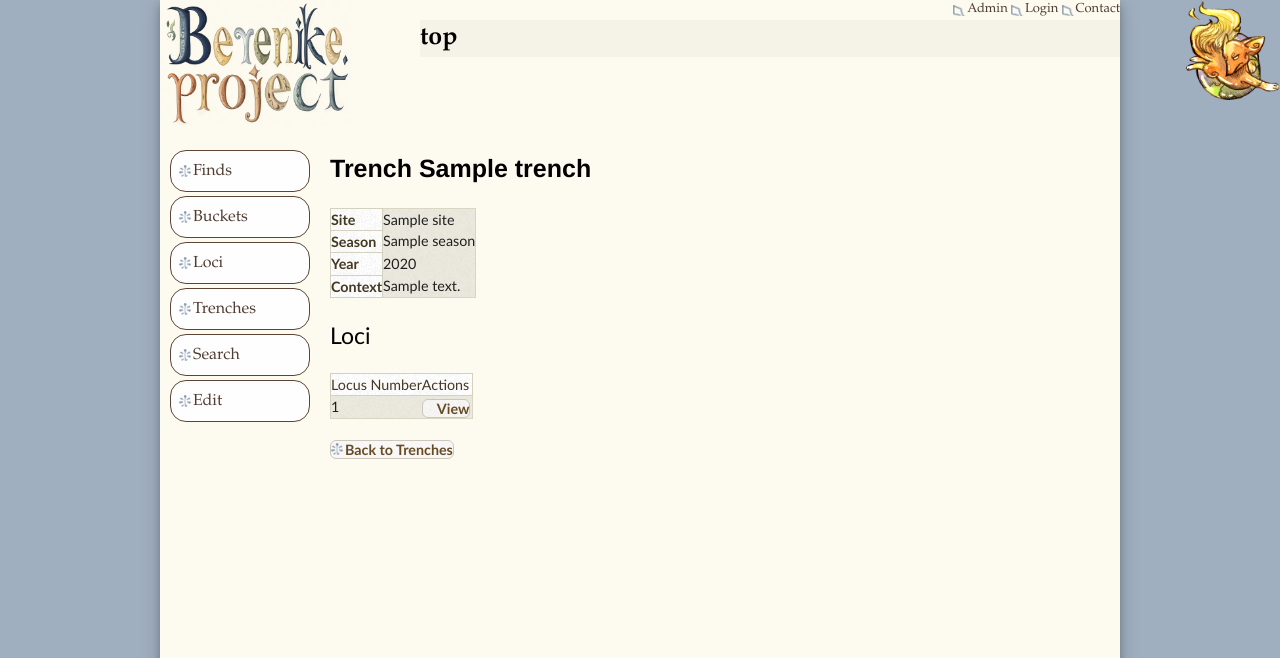
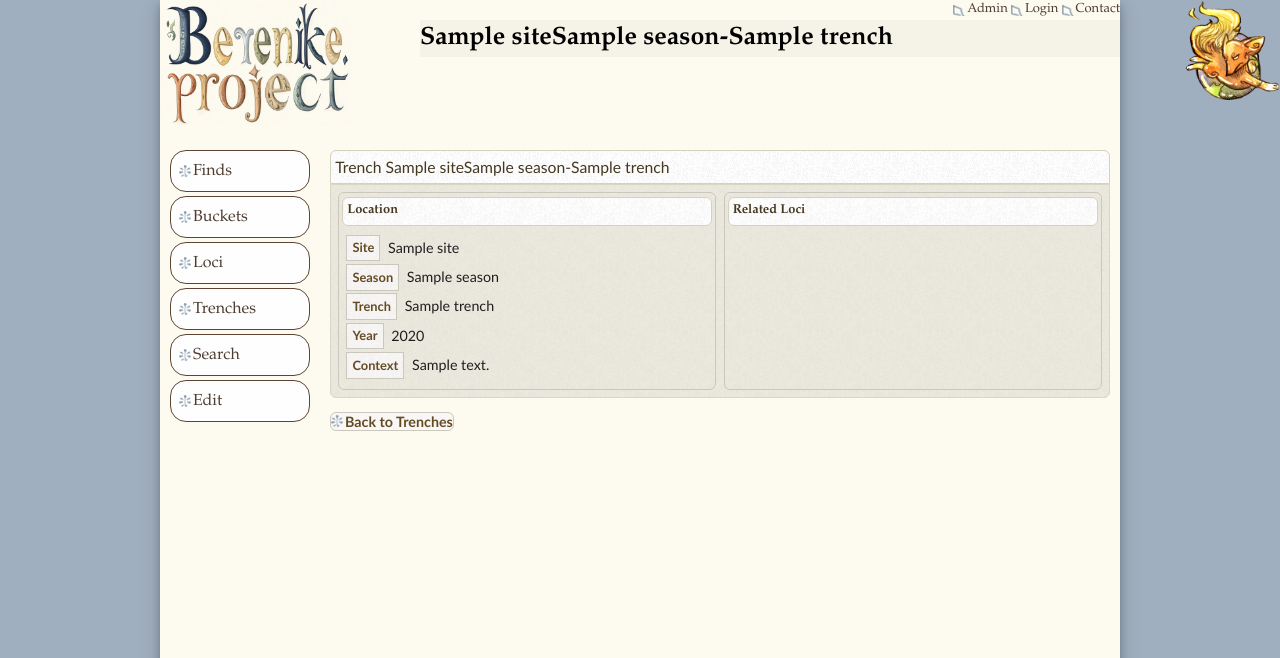
Before and after one commit to Edelweiss/berenike, a Symfony app: template templates/excavation/show.html.twig in a window 1280 px wide. Shown: the top 658 px of the page. Run offline with Twig, Linux system fonts and the light colour scheme; the template is opened without the code that fills it: most values are stand-ins (such as "Sample title", 1, 10 or a date in 2020); some libraries are stand-ins or nearby versions.

Commit message:
excavation/trench

```diff
--- /dev/null
+++ b/templates/excavation/_excavation.html.twig
@@ -0,0 +1,40 @@
+{% if excavation %}
+  <div class="ui-widget">
+    <div class="ui-widget-header ui-corner-top" style="padding: 0.3em;">
+      <h3 style="margin: 0; font-size: 1.1em;">Trench {{ excavation.site }}{{ excavation.season }}-{{ excavation.trench }}</h3>
+    </div>
+
+    <div class="ui-widget-content ui-corner-bottom" style="padding: 0.5em;">
+      <div style="display: grid; grid-template-columns: repeat(auto-fit, minmax(250px, 1fr)); gap: 0.5em;">
+        <div class="ui-widget ui-widget-content ui-corner-all" style="padding: 0.5em;">
+          <h4 class="ui-widget-header ui-corner-all" style="padding: 0.3em; margin: -0.3em -0.3em 0.5em -0.3em; font-size: 0.9em;">Location</h4>
+          <div class="ui-helper-clearfix">
+            <p style="margin: 0.2em 0;"><span class="ui-state-default" style="display: inline-block; padding: 0.2em 0.4em; margin-right: 0.3em; font-size: 0.9em;">Site</span> {{ excavation.site }}</p>
+            <p style="margin: 0.2em 0;"><span class="ui-state-default" style="display: inline-block; padding: 0.2em 0.4em; margin-right: 0.3em; font-size: 0.9em;">Season</span> {{ excavation.season }}</p>
+            <p style="margin: 0.2em 0;"><span class="ui-state-default" style="display: inline-block; padding: 0.2em 0.4em; margin-right: 0.3em; font-size: 0.9em;">Trench</span> {{ excavation.trench }}</p>
+            <p style="margin: 0.2em 0;"><span class="ui-state-default" style="display: inline-block; padding: 0.2em 0.4em; margin-right: 0.3em; font-size: 0.9em;">Year</span> {{ excavation.year }}</p>
+            <p style="margin: 0.2em 0;"><span class="ui-state-default" style="display: inline-block; padding: 0.2em 0.4em; margin-right: 0.3em; font-size: 0.9em;">Context</span> {{ excavation.context }}</p>
+          </div>
+        </div>
+
+        <div class="ui-widget ui-widget-content ui-corner-all" style="padding: 0.5em;">
+          <h4 class="ui-widget-header ui-corner-all" style="padding: 0.3em; margin: -0.3em -0.3em 0.5em -0.3em; font-size: 0.9em;">Related Loci</h4>
+          <div class="ui-helper-clearfix">
+            {% if excavation.loci|length > 0 %}
+              <div style="display: grid; grid-template-columns: repeat(auto-fill, minmax(120px, 1fr)); gap: 0.3em;">
+                {% for locus in excavation.loci %}
+                  <a href="{{ path('PapyrillioBerenike_LocusShow', {'id': locus.id}) }}" class="ui-state-default" style="padding: 0.2em 0.4em; font-size: 0.9em; text-decoration: none; text-align: center;">
+                    Locus {{ locus.number }}
+                  </a>
+                {% endfor %}
+              </div>
+            {% else %}
+              <p class="ui-state-disabled" style="padding: 0.2em; margin: 0;">No loci assigned</p>
+            {% endif %}
+          </div>
+        </div>
+
+      </div>
+    </div>
+  </div>
+{% endif %}
--- a/templates/excavation/list.html.twig
+++ b/templates/excavation/list.html.twig
@@ -1,4 +1,6 @@
 {% extends 'frontend.html.twig' %}
+
+{% block title %}Trenches | Berenike.project{% endblock %}
 
 {% block top %}
   Trenches
--- a/templates/excavation/show.html.twig
+++ b/templates/excavation/show.html.twig
@@ -1,64 +1,18 @@
 {% extends 'frontend.html.twig' %}
 
-{% block title %}Trench {{ excavation.trench }} - Berenike{% endblock %}
+{% block title %}Trench {{ excavation.site }}{{ excavation.season }}-{{ excavation.trench }} | Berenike.project{% endblock %}
+
+{% block top %}
+  <span title="site">{{ excavation.site }}</span><span title="season">{{ excavation.season }}</span>-<span title="trench">{{ excavation.trench }}</span>
+{% endblock %}
 
 {% block body %}
-    <div class="container">
-        <h1>Trench {{ excavation.trench }}</h1>
+  {% include 'excavation/_excavation.html.twig' with {'excavation': excavation} %}
 
-        <div class="ui-widget">
-            <table class="ui-widget-content">
-                <tbody>
-                    <tr>
-                        <th class="ui-widget-header">Site</th>
-                        <td>{{ excavation.site }}</td>
-                    </tr>
-                    <tr>
-                        <th class="ui-widget-header">Season</th>
-                        <td>{{ excavation.season }}</td>
-                    </tr>
-                    <tr>
-                        <th class="ui-widget-header">Year</th>
-                        <td>{{ excavation.year }}</td>
-                    </tr>
-                    <tr>
-                        <th class="ui-widget-header">Context</th>
-                        <td>{{ excavation.context }}</td>
-                    </tr>
-                </tbody>
-            </table>
+  <div class="actions" style="margin-top: 1em;">
+    <a href="{{ path('PapyrillioBerenike_ExcavationList') }}"  class="ui-button ui-widget ui-state-default ui-corner-all ui-button-text-only">
+      <span class="ui-button-text">Back to Trenches</span>
+    </a>
+   </div>
 
-            {% if excavation.loci|length > 0 %}
-                <h2>Loci</h2>
-                <table class="ui-widget-content">
-                    <thead>
-                        <tr class="ui-widget-header">
-                            <th>Locus Number</th>
-                            <th>Actions</th>
-                        </tr>
-                    </thead>
-                    <tbody>
-                    {% for locus in excavation.loci %}
-                        <tr>
-                            <td>{{ locus.number }}</td>
-                            <td>
-                                <a href="{{ path('PapyrillioBerenike_LocusShow', {'id': locus.id}) }}"
-                                   class="ui-button ui-widget ui-state-default ui-corner-all ui-button-text-only">
-                                    <span class="ui-button-text">View</span>
-                                </a>
-                            </td>
-                        </tr>
-                    {% endfor %}
-                    </tbody>
-                </table>
-            {% endif %}
-        </div>
-
-        <div class="actions">
-            <a href="{{ path('PapyrillioBerenike_ExcavationList') }}"
-               class="ui-button ui-widget ui-state-default ui-corner-all ui-button-text-only">
-                <span class="ui-button-text">Back to Trenches</span>
-            </a>
-        </div>
-    </div>
 {% endblock %}
--- a/templates/find/_find.html.twig
+++ b/templates/find/_find.html.twig
@@ -1,7 +1,7 @@
 {% if find %}
   <div class="ui-widget">
     <div class="ui-widget-header ui-corner-top" style="padding: 0.3em;">
-      <h3 style="margin: 0; font-size: 1.1em;">{{ find.object }} {{ find.material ? '(' ~ find.material ~ ')' : ''}} {{ find.date ? find.date|date('d.m.Y') : find.year }}</h3>
+      <h3 style="margin: 0; font-size: 1.1em;">Find {{ find.object }} {{ find.material ? '(' ~ find.material ~ ')' : ''}} {{ find.date ? find.date|date('d.m.Y') : find.year }}</h3>
     </div>
 
     <div class="ui-widget-content ui-corner-bottom" style="padding: 0.5em;">
--- a/templates/find/show.html.twig
+++ b/templates/find/show.html.twig
@@ -1,4 +1,8 @@
 {% extends 'frontend.html.twig' %}
+
+{% block title %}
+  Find {{ find.bucket.locus.excavation.site }}-{{ find.bucket.locus.excavation.season }}/{{ find.bucket.locus.excavation.trench }}/{{ find.bucket.locus.number }} {{ find.bucket.number }}
+{% endblock %}
 
 {% block top %}
   <span title="site">{{ find.bucket.locus.excavation.site }}</span><span title="season">{{ find.bucket.locus.excavation.season }}</span>-<span title="trench">{{ find.bucket.locus.excavation.trench }}</span>/<span title="locus">{{ find.bucket.locus.number }}</span>/<span title="bucket">{{ find.bucket.number }}</span>
--- a/templates/locus/_locus.html.twig
+++ b/templates/locus/_locus.html.twig
@@ -61,4 +61,8 @@
       </div>
     </div>
   </div>
+
+  <div style="margin-top: 0.5em;">
+    {% include 'excavation/_excavation.html.twig' with {'excavation': locus.excavation} %}
+  </div>
 {% endif %}
```
Also changed, not shown: 1 other file.
